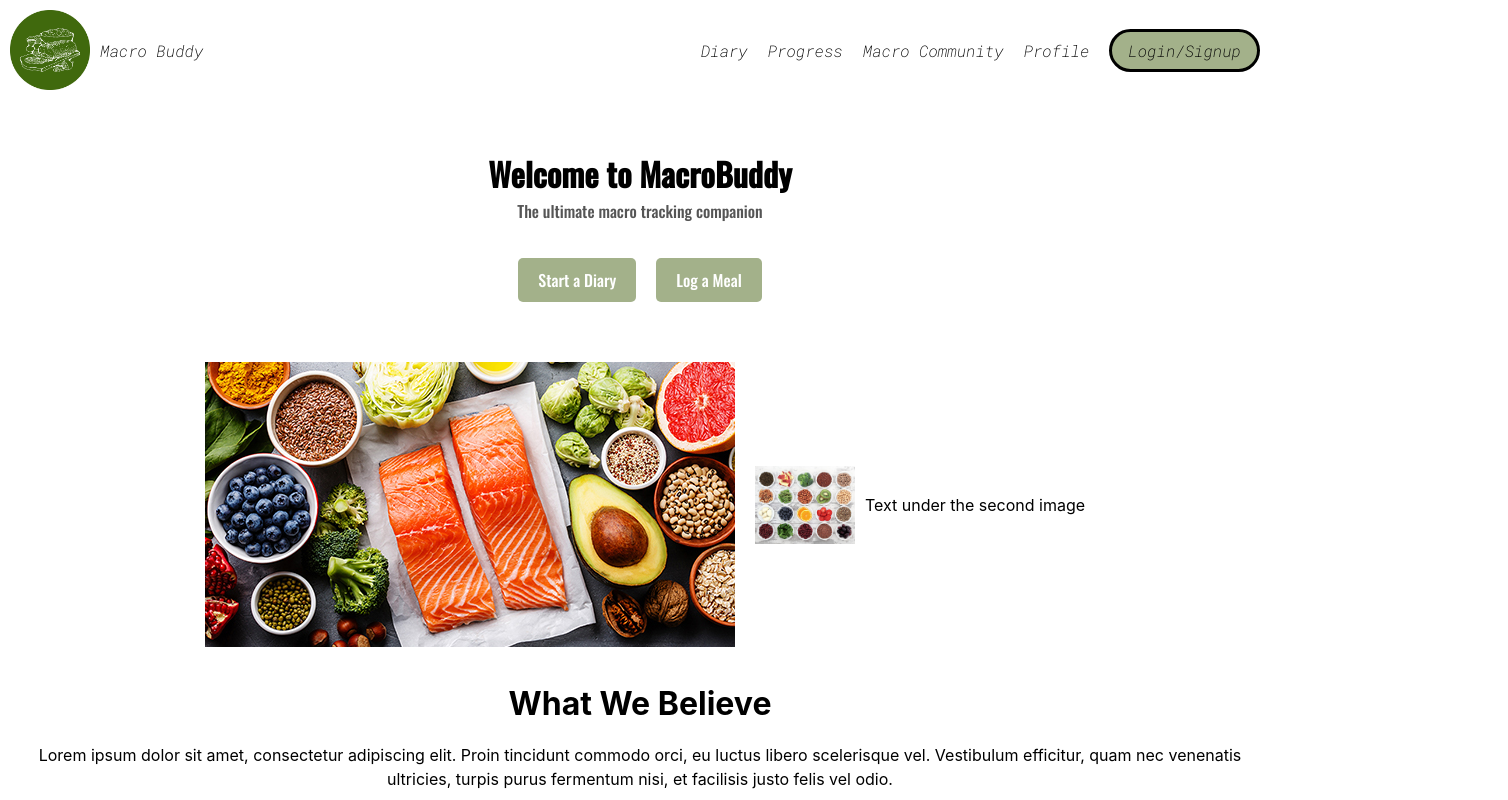
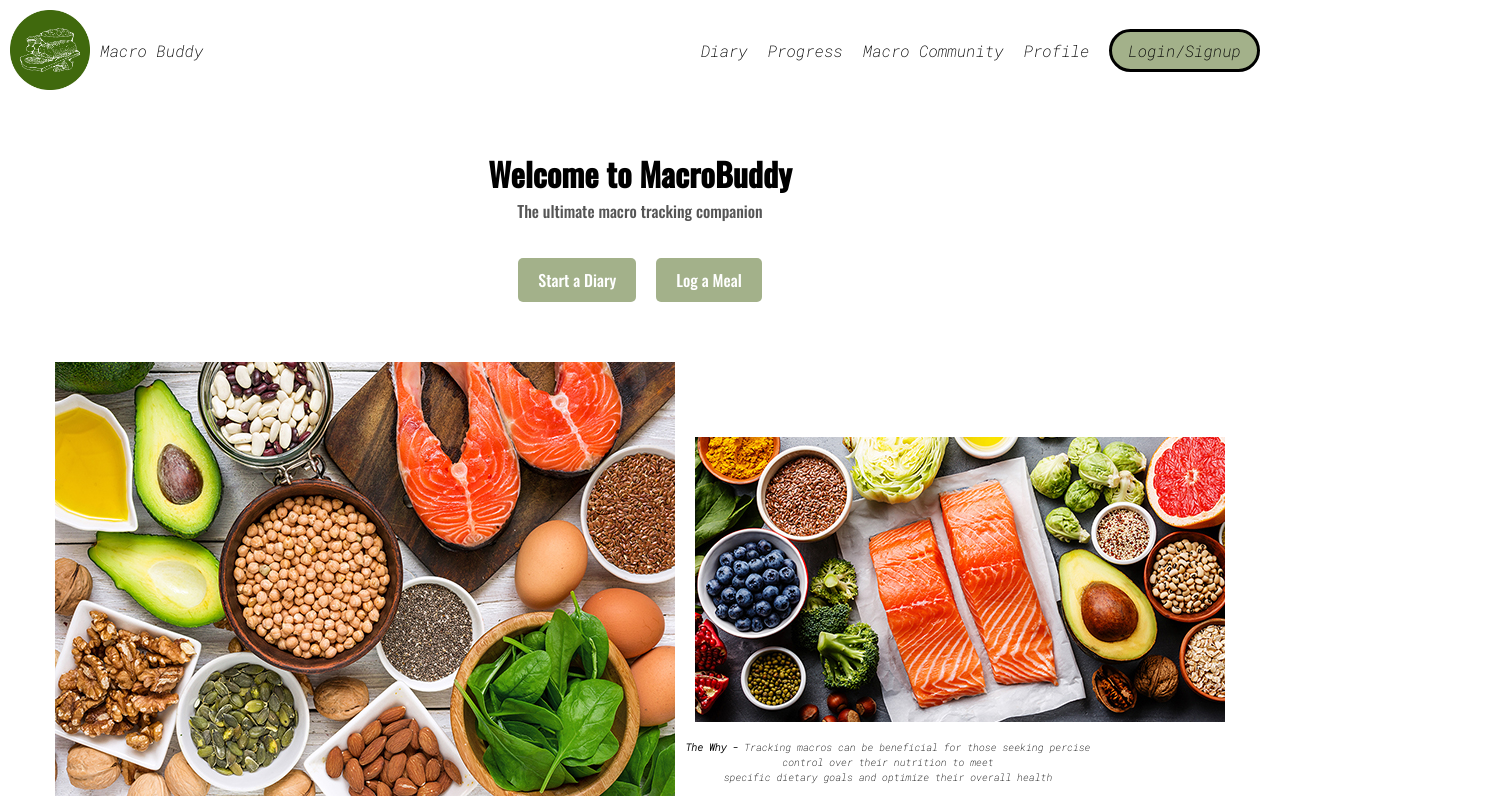
Before and after one commit to AstroMike101/macro-buddy, a React (Create React App) app: page / in a window 1280 px wide. Shown: the top 800 px of the page, 1508 px wide, since content can reach past the window. Built offline with nearby package versions, Linux system fonts and the light colour scheme.

Commit message:
lots of styling changes, finished homepage.

```diff
--- a/src/AboutMacroBuddy.css
+++ b/src/AboutMacroBuddy.css
@@ -12,28 +12,31 @@
     flex-wrap: wrap;
 }
 
-.image-container img {
+.image {
+    margin: 10px;
+    position: relative;
+}
+
+.image img {
     max-width: 100%;
     height: auto;
-    margin: 10px;
 }
 
 .text-under-image {
     text-align: center;
+    position: relative;
+    bottom: 8em;
+    font-size:10px;
+    left: 70%;
+    transform: translateX(-50%);
+        font-family: 'Roboto Mono', monospace;
 }
 
 .believe-section {
     margin-top: 20px;
+            font-family: 'Roboto Mono', monospace;
 }
 
-.foodimg1{
-    height:100px;
-    width: 100px;
-}
-.foodimg2 {
-    height: 100px;
-    width: 100px;
-}
 
 h2 {
     font-size: 2em;
--- a/src/AboutMacroBuddy.js
+++ b/src/AboutMacroBuddy.js
@@ -1,33 +1,37 @@
-// src/AboutMacroBuddy.js
 
 import React from 'react';
 import './AboutMacroBuddy.css';
 import foodimg from './imgs/foodimg.jpeg';
 import foodimg2 from './imgs/foodimg2.jpeg';
 
-
-
 const AboutMacroBuddy = () => {
   return (
     <div className="about-macro-buddy">
       <div className="image-container">
-        <img class='foodimg'src={foodimg} alt="Logo" />
-        <img class='foodimg2'src={foodimg2} alt="Logo" />
-
-{/*
-        <img src="path/to/first-image.jpg" alt="First Image" />
-        <img src="path/to/second-image.jpg" alt="Second Image" /> */}
-        <div className="text-under-image">
-          <p>Text under the second image</p>
+        <div className="image">
+          <img src={foodimg2} alt="Food Image 2" />
         </div>
+        <div className="image">
+          <img src={foodimg} alt="Food Image 1" />
+        </div>
+      </div>
+      <div className="text-under-image">
+        <p><b>The Why - </b> Tracking macros can be beneficial for those seeking percise <br/>control over
+        their nutrition to meet <br/>specific dietary goals and optimize their overall health </p>
       </div>
       <div className="believe-section">
         <h2>What We Believe</h2>
         <p>
-          Lorem ipsum dolor sit amet, consectetur adipiscing elit. Proin
-          tincidunt commodo orci, eu luctus libero scelerisque vel.
-          Vestibulum efficitur, quam nec venenatis ultricies, turpis purus
-          fermentum nisi, et facilisis justo felis vel odio.
+         At MacroBuddy, we believe in the power of balance nutrition to transform lives!
+           <br/>
+              <br/>
+         We're dedicated to helping you achieve your health and fitness goals by making macro
+            <br/>tracking simple and accessible. We believe that everyone deserves to have the tools    <br/>
+            and knowledge to make informed choices about their diet. Our mission is to empower    <br/>
+            you with the resources and support you need to embrace a healthier lifestyle. We are    <br/>
+            committed to fostering a community of like-minded individuals who share our passion    <br/>
+            for wellness and nutrition. Together, we strive to promote a sense of balance, vitality,    <br/>
+            and well-being in <b>every</b>  aspect of your life.
         </p>
       </div>
     </div>
--- a/src/NavBar.js
+++ b/src/NavBar.js
@@ -1,4 +1,3 @@
-// src/NavBar.js
 
 import React from 'react';
 import logoImg from './imgs/logo.jpg'; // Adjust the path as needed
```
Also changed, not shown: src/imgs/foodimg2.jpeg.
